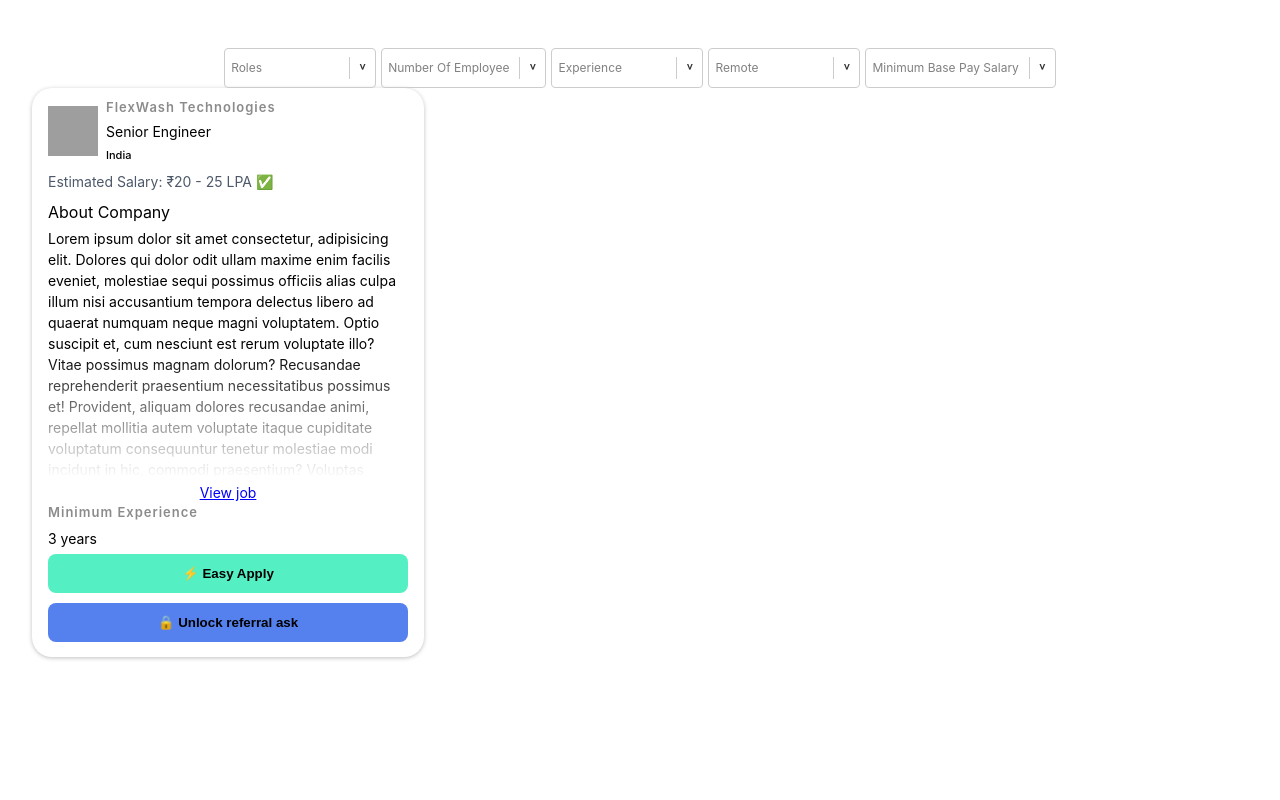
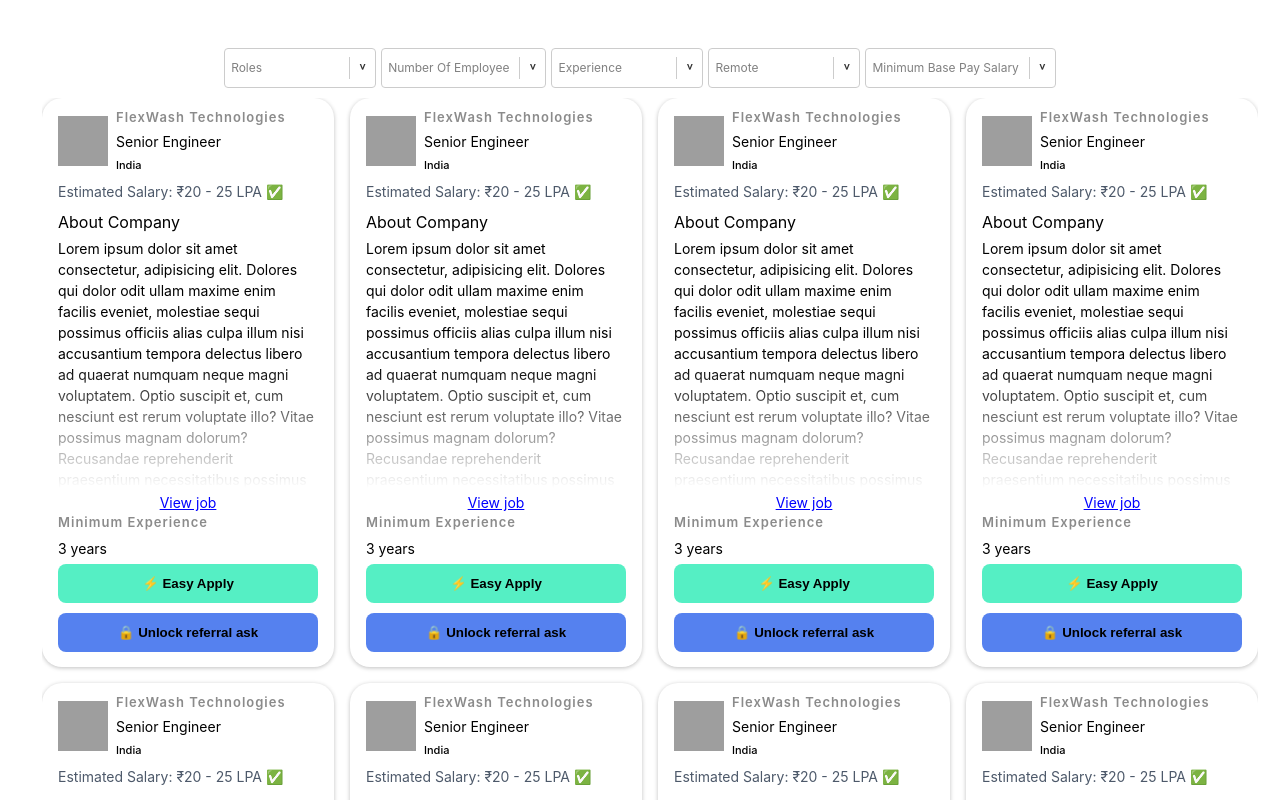
Before and after one commit to parthnariya/job-portal, a React (Vite) app: page / in a window 1280 px wide. Built offline with nearby package versions, Linux system fonts and the light colour scheme; grey boxes are pictures that could not be loaded.

Commit message:
card list layout complete

```diff
--- a/src/components/JobCardList/JobCard/JobCard.css
+++ b/src/components/JobCardList/JobCard/JobCard.css
@@ -1,5 +1,5 @@
 .card {
-    width: 360px;
+    max-width: 360px;
     display: flex;
     flex-direction: column;
     justify-content: space-between;
--- a/src/components/JobCardList/JobCardList.css
+++ b/src/components/JobCardList/JobCardList.css
@@ -1,3 +1,28 @@
 .job-card-list {
+    width: 100%;
+    display: grid;
+    grid-template-columns: repeat(1, minmax(0, 1fr));
+    margin: 10px;
+    gap: 16px;
+    place-items: center;
+    overflow: auto;
+}
 
+@media (min-width: 660px) {
+    .job-card-list {
+        grid-template-columns: repeat(2, minmax(0, 1fr));
+    }
 }
+
+@media (min-width: 890px) {
+    .job-card-list {
+        grid-template-columns: repeat(3, minmax(0, 1fr));
+    }
+}
+
+@media (min-width: 1040px) {
+    .job-card-list {
+
+        grid-template-columns: repeat(4, minmax(0, 1fr));
+    }
+}
--- a/src/components/JobCardList/index.tsx
+++ b/src/components/JobCardList/index.tsx
@@ -3,6 +3,13 @@
 function JobCardList() {
   return <div className="job-card-list">
     <JobCard />
+    <JobCard />
+    <JobCard />
+    <JobCard />
+    <JobCard />
+    <JobCard />
+    <JobCard />
+    <JobCard />
   </div>;
 }
 
```
